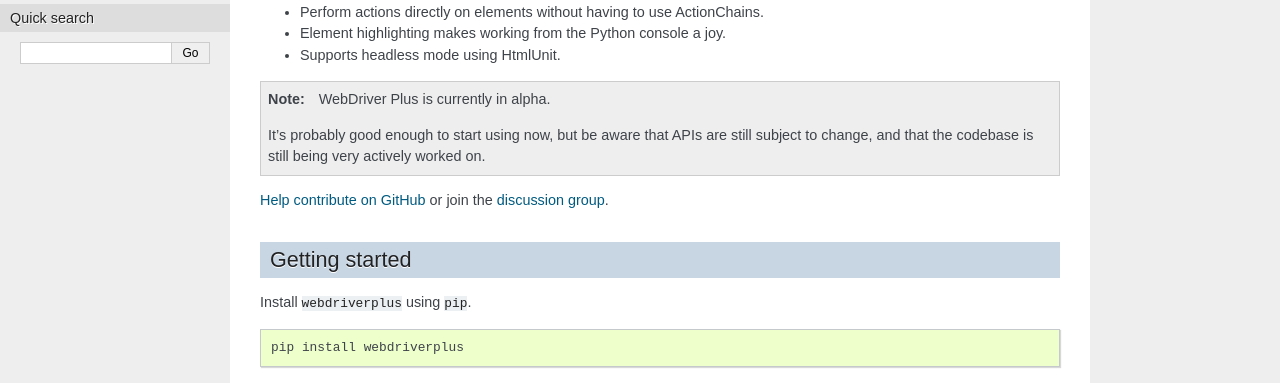
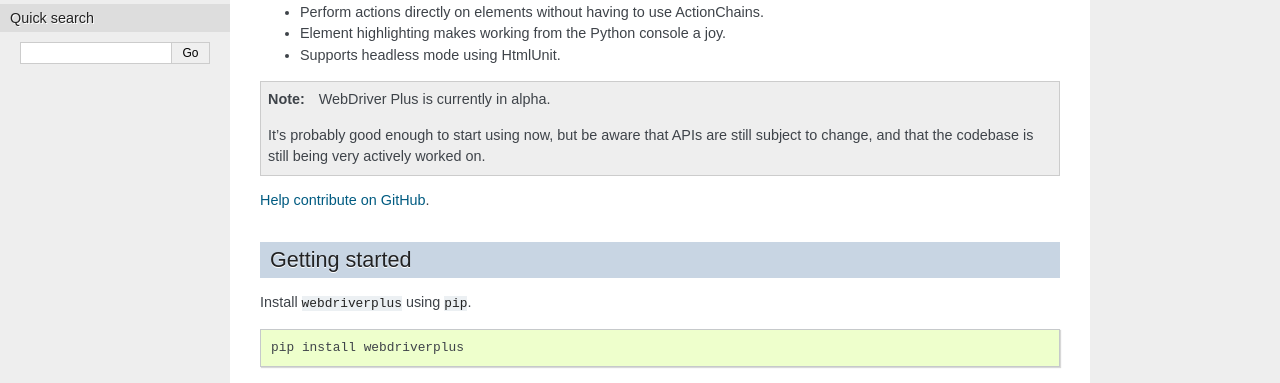
Before and after one commit to tomchristie/webdriverplus, a Sphinx documentation site: the page built from docs/index.rst, in a window 1280 px wide. Shown: the part 368-751 px from the top of the page. Built offline with Sphinx 7.4.7, drawn with Linux system fonts in a browser that asks for light colours.

Commit message:
Drop 'discussion group'

```diff
--- a/docs/index.rst
+++ b/docs/index.rst
@@ -31,8 +31,7 @@
     using now, but be aware that APIs are still subject to change, and that
     the codebase is still being very actively worked on.
 
-`Help contribute on GitHub <https://github.com/tomchristie/webdriverplus>`_ or
-join the `discussion group <https://groups.google.com/forum/#!forum/webdriver-plus>`_.
+`Help contribute on GitHub <https://github.com/tomchristie/webdriverplus>`_.
 
 
 Getting started
```
